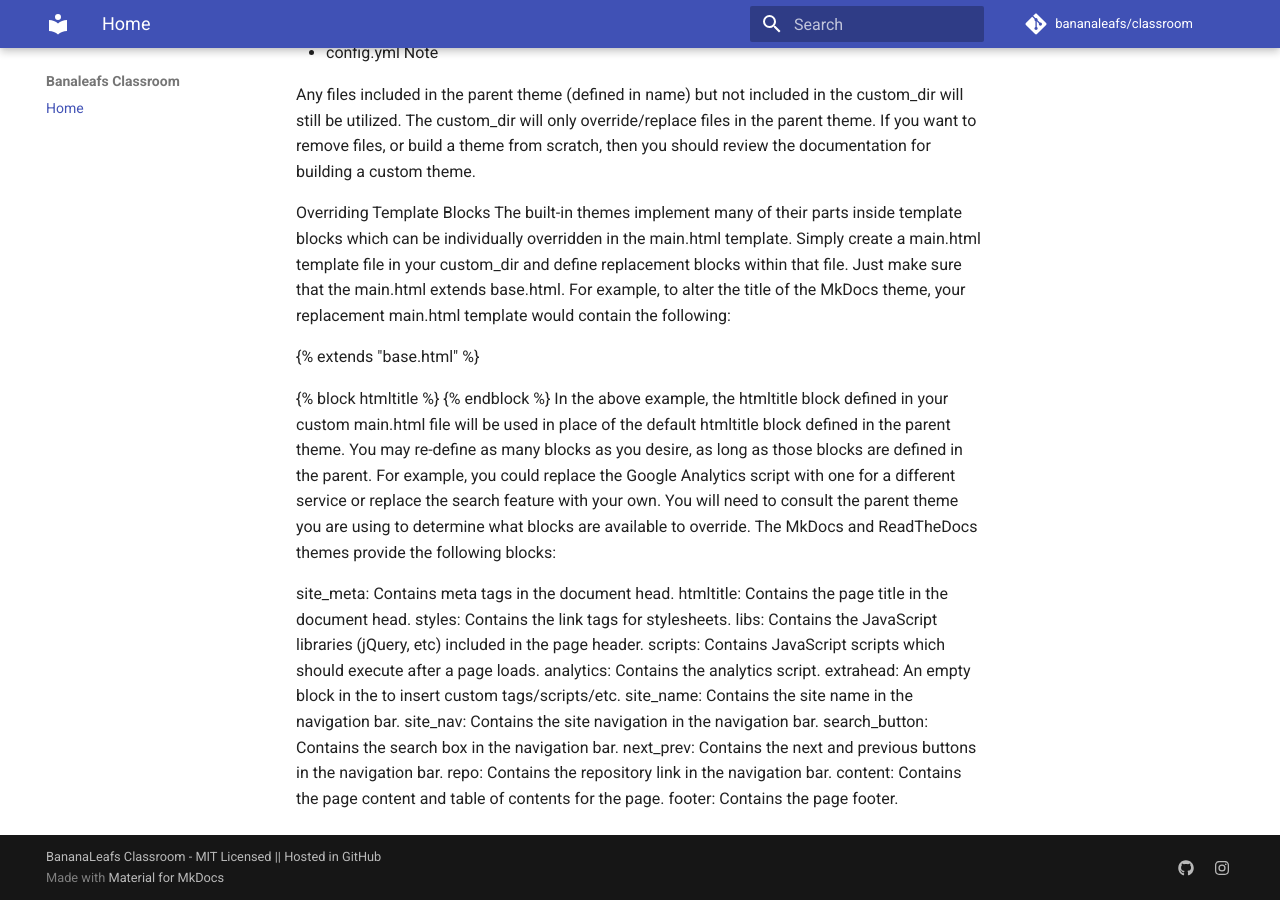
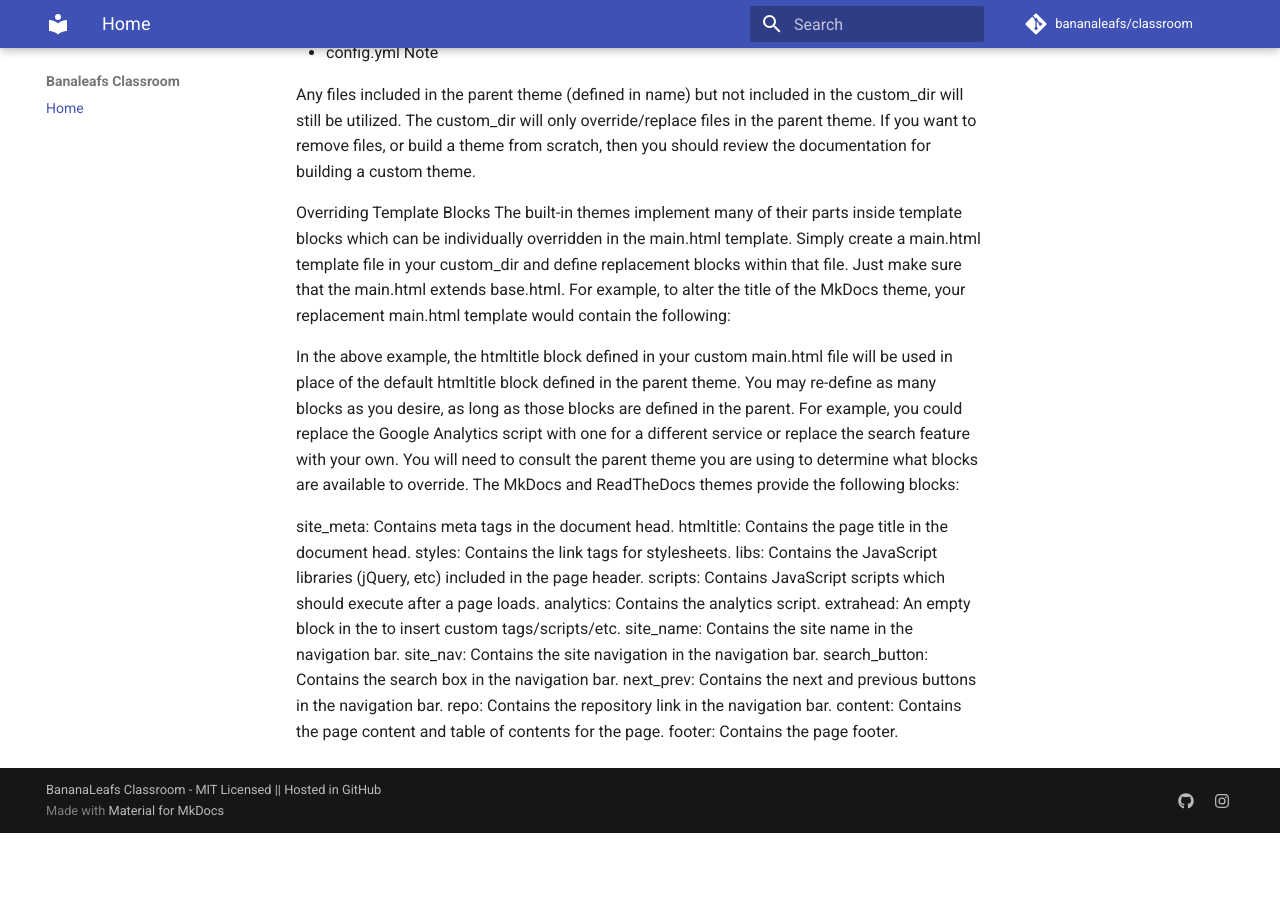
Before and after one commit to imidiott/classroom, an MkDocs documentation site: the page built from docs/index.md, in a window 1280 px wide and 900 px high, scrolled down 1171 px. Built offline with MkDocs 1.6.1 and Material for MkDocs 9.7.7, drawn with Linux system fonts in a browser that asks for light colours; comment, search, counter and statistics services are not loaded; after the commit the page ends 2004 px from its top, so only the background shows below that.

Commit message:
Update index.md

```diff
--- a/docs/index.md
+++ b/docs/index.md
@@ -44,11 +44,7 @@ Any files included in the parent theme (defined in name) but not included in the
 Overriding Template Blocks
 The built-in themes implement many of their parts inside template blocks which can be individually overridden in the main.html template. Simply create a main.html template file in your custom_dir and define replacement blocks within that file. Just make sure that the main.html extends base.html. For example, to alter the title of the MkDocs theme, your replacement main.html template would contain the following:
 
-{% extends "base.html" %}
 
-{% block htmltitle %}
-<title>Custom title goes here</title>
-{% endblock %}
 In the above example, the htmltitle block defined in your custom main.html file will be used in place of the default htmltitle block defined in the parent theme. You may re-define as many blocks as you desire, as long as those blocks are defined in the parent. For example, you could replace the Google Analytics script with one for a different service or replace the search feature with your own. You will need to consult the parent theme you are using to determine what blocks are available to override. The MkDocs and ReadTheDocs themes provide the following blocks:
 
 site_meta: Contains meta tags in the document head.
```
